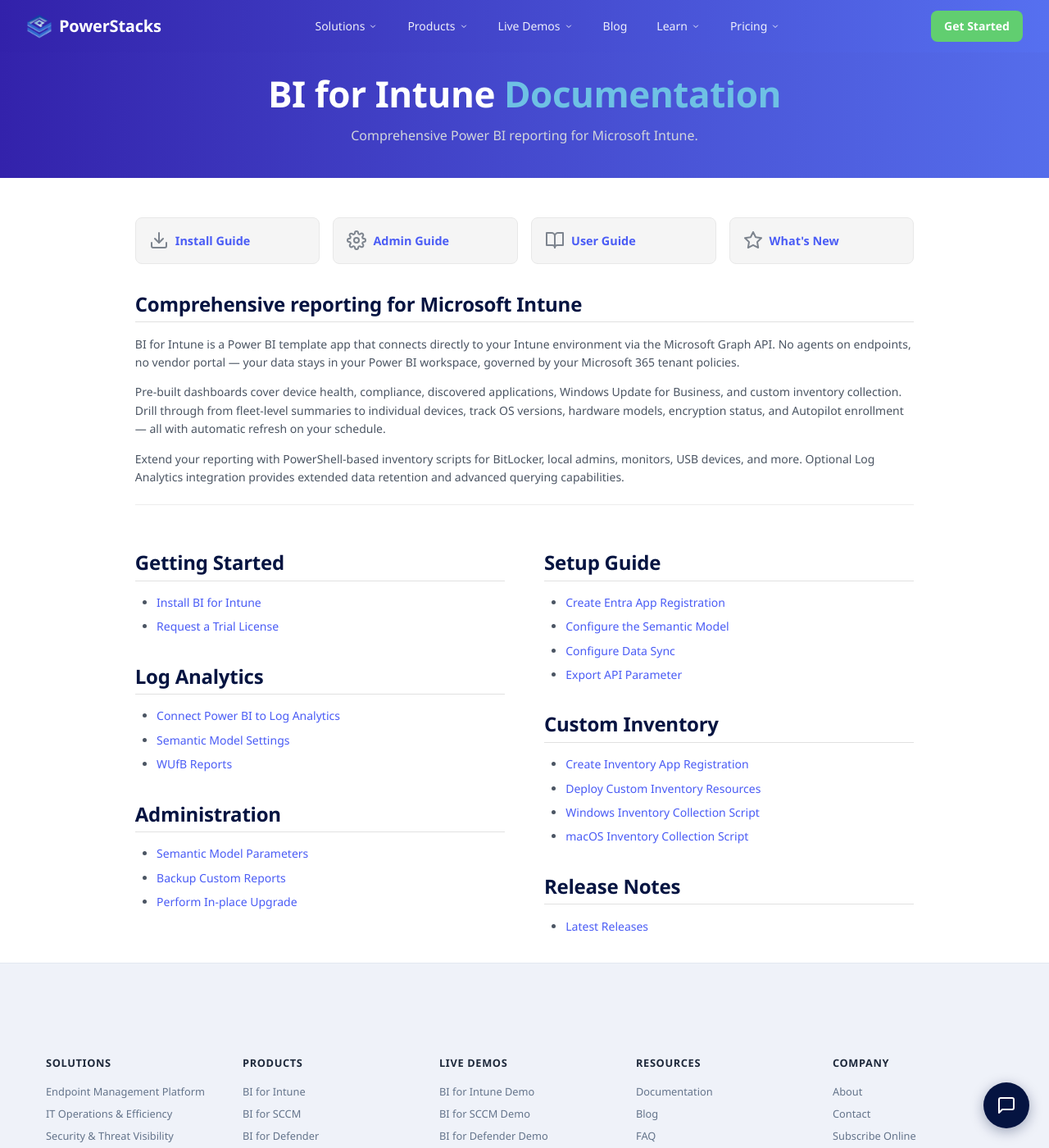
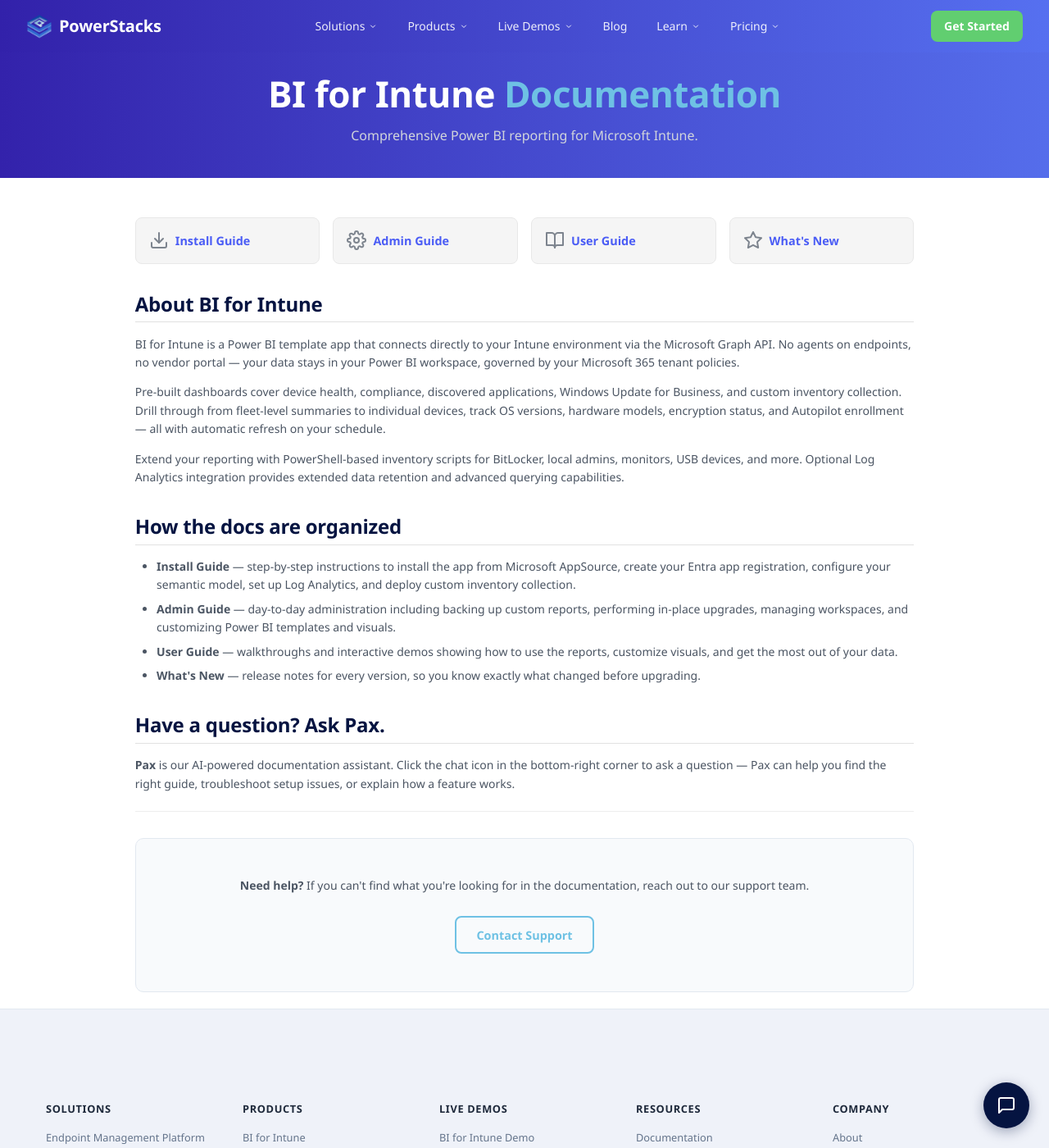
Before and after one commit to powerstacks-corp/powerstacks-docs, an MkDocs documentation site: the page built from docs/bi-for-intune/index.md, in a window 1280 px wide and 1400 px high. Shown: the whole window at 82% size. Built offline with MkDocs 1.6.1 and Material for MkDocs 9.7.7, drawn with Linux system fonts in a browser that asks for light colours.

Commit message:
Clean product pages (cards only); fix nav scroll; add help block
- Remove link list sections from product pages — cards are the navigation
  (matches Microsoft Learn pattern). Added product descriptions, doc layout
  explanation, Ask Pax callout, and Contact Support button.
- Fix nav scroll: toggle .ps-banner--scrolled on .md-banner via JS so
  gradient ↔ white background switches properly when scrolling up/down.
- Add CSS for .ps-help-block and .ps-btn-secondary (Contact Support button).

```diff
--- a/docs/bi-for-intune/index.md
+++ b/docs/bi-for-intune/index.md
@@ -28,7 +28,7 @@
   </a>
 </div>
 
-## Comprehensive reporting for Microsoft Intune
+## About BI for Intune
 
 BI for Intune is a Power BI template app that connects directly to your Intune environment via the Microsoft Graph API. No agents on endpoints, no vendor portal — your data stays in your Power BI workspace, governed by your Microsoft 365 tenant policies.
 
@@ -36,48 +36,23 @@
 
 Extend your reporting with PowerShell-based inventory scripts for BitLocker, local admins, monitors, USB devices, and more. Optional Log Analytics integration provides extended data retention and advanced querying capabilities.
 
+## How the docs are organized
+
+- **Install Guide** — step-by-step instructions to install the app from Microsoft AppSource, create your Entra app registration, configure your semantic model, set up Log Analytics, and deploy custom inventory collection.
+- **Admin Guide** — day-to-day administration including backing up custom reports, performing in-place upgrades, managing workspaces, and customizing Power BI templates and visuals.
+- **User Guide** — walkthroughs and interactive demos showing how to use the reports, customize visuals, and get the most out of your data.
+- **What's New** — release notes for every version, so you know exactly what changed before upgrading.
+
+## Have a question? Ask Pax.
+
+**Pax** is our AI-powered documentation assistant. Click the chat icon in the bottom-right corner to ask a question — Pax can help you find the right guide, troubleshoot setup issues, or explain how a feature works.
+
 ---
 
-<div class="ps-two-col" markdown>
-<div markdown>
+<div class="ps-help-block" markdown>
 
-## Getting Started
+**Need help?** If you can't find what you're looking for in the documentation, reach out to our support team.
 
-- [Install BI for Intune](installation/getting-started/install-bi-for-intune.md)
-- [Request a Trial License](../shared/request-a-license.md)
-
-## Log Analytics
-
-- [Connect Power BI to Log Analytics](installation/log-analytics/edit-entra-app-registration.md)
-- [Semantic Model Settings](installation/log-analytics/semantic-model-settings-for-log-analytics.md)
-- [WUfB Reports](installation/log-analytics/wufb-reports.md)
-
-## Administration
-
-- [Semantic Model Parameters](administration/semantic-model-parameters.md)
-- [Backup Custom Reports](administration/backup-custom-reports.md)
-- [Perform In-place Upgrade](administration/perform-in-place-upgrade.md)
+[Contact Support](https://powerstacks.com/contact/){ .ps-btn-secondary }
 
 </div>
-<div markdown>
-
-## Setup Guide
-
-- [Create Entra App Registration](installation/setup-guide/create-entra-app-registration.md)
-- [Configure the Semantic Model](installation/setup-guide/configure-the-semantic-model.md)
-- [Configure Data Sync](installation/setup-guide/configure-data-sync.md)
-- [Export API Parameter](installation/setup-guide/export-api-parameter.md)
-
-## Custom Inventory
-
-- [Create Inventory App Registration](installation/custom-inventory/create-inventory-app-registration.md)
-- [Deploy Custom Inventory Resources](installation/custom-inventory/deploy-custom-inventory-resources.md)
-- [Windows Inventory Collection Script](installation/custom-inventory/windows-inventory-collection-script.md)
-- [macOS Inventory Collection Script](installation/custom-inventory/macos-inventory-collection-script.md)
-
-## Release Notes
-
-- [Latest Releases](release-notes/index.md)
-
-</div>
-</div>
--- a/docs/stylesheets/powerstacks-nav.css
+++ b/docs/stylesheets/powerstacks-nav.css
@@ -319,9 +319,41 @@
   color: var(--ps-navy);
 }
 
-/* Also apply scrolled state when .md-banner has the class (since md-banner wraps) */
-.md-banner { background: linear-gradient(90deg, var(--ps-hero-start), var(--ps-hero-end)) !important; }
-.md-banner:has(.ps-header--scrolled) { background: #ffffff !important; }
+/* md-banner wraps the header. Background is toggled via JS adding
+   .ps-banner--scrolled to md-banner when the user scrolls. */
+.md-banner {
+  background: linear-gradient(90deg, var(--ps-hero-start), var(--ps-hero-end)) !important;
+  transition: background 0.3s ease !important;
+}
+.md-banner.ps-banner--scrolled {
+  background: #ffffff !important;
+}
+
+/* ─── Help block + Contact Support button ──────────────────── */
+.ps-help-block {
+  text-align: center;
+  padding: 2rem 1rem;
+  background: #f8fafc;
+  border-radius: 10px;
+  border: 1px solid #e2e8f0;
+  margin: 2rem 0;
+}
+.ps-btn-secondary {
+  display: inline-block;
+  margin-top: 0.75rem;
+  padding: 0.6rem 1.5rem;
+  border: 2px solid var(--ps-blue);
+  color: var(--ps-blue) !important;
+  border-radius: 8px;
+  font-weight: 600;
+  font-size: 0.9rem;
+  text-decoration: none !important;
+  transition: background 0.15s ease, color 0.15s ease;
+}
+.ps-btn-secondary:hover {
+  background: var(--ps-blue);
+  color: #ffffff !important;
+}
 
 /* ─── Sidebar positioning under new 64px header ─────────── */
 .md-sidebar--primary,
--- a/overrides/main.html
+++ b/overrides/main.html
@@ -294,12 +294,16 @@
 
 <script>
   (function() {
-    /* Scroll-aware header: transparent over hero, white with shadow after scroll */
+    /* Scroll-aware header: transparent over hero, white with shadow after scroll.
+       Also toggle .ps-banner--scrolled on .md-banner parent so the gradient
+       background switches to white in sync with the header text color. */
     var header = document.getElementById('ps-header');
+    var banner = header ? header.closest('.md-banner') : null;
     function updateHeader() {
       if (!header) return;
-      if (window.scrollY > 50) header.classList.add('ps-header--scrolled');
-      else header.classList.remove('ps-header--scrolled');
+      var scrolled = window.scrollY > 50;
+      header.classList.toggle('ps-header--scrolled', scrolled);
+      if (banner) banner.classList.toggle('ps-banner--scrolled', scrolled);
     }
     window.addEventListener('scroll', updateHeader, { passive: true });
     updateHeader();
```
Also changed, not shown: docs/bi-for-defender/index.md (+16 -27 lines), docs/bi-for-sccm/index.md (+15 -26 lines).
